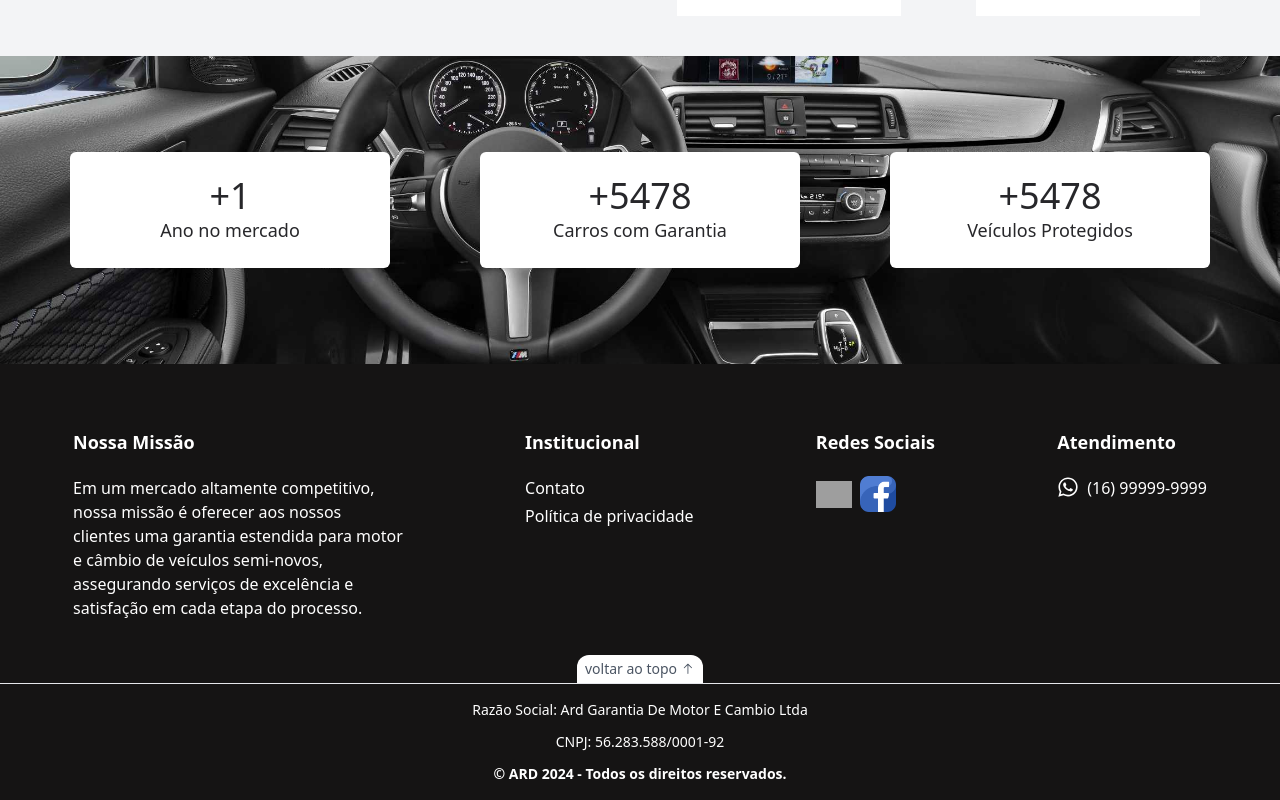
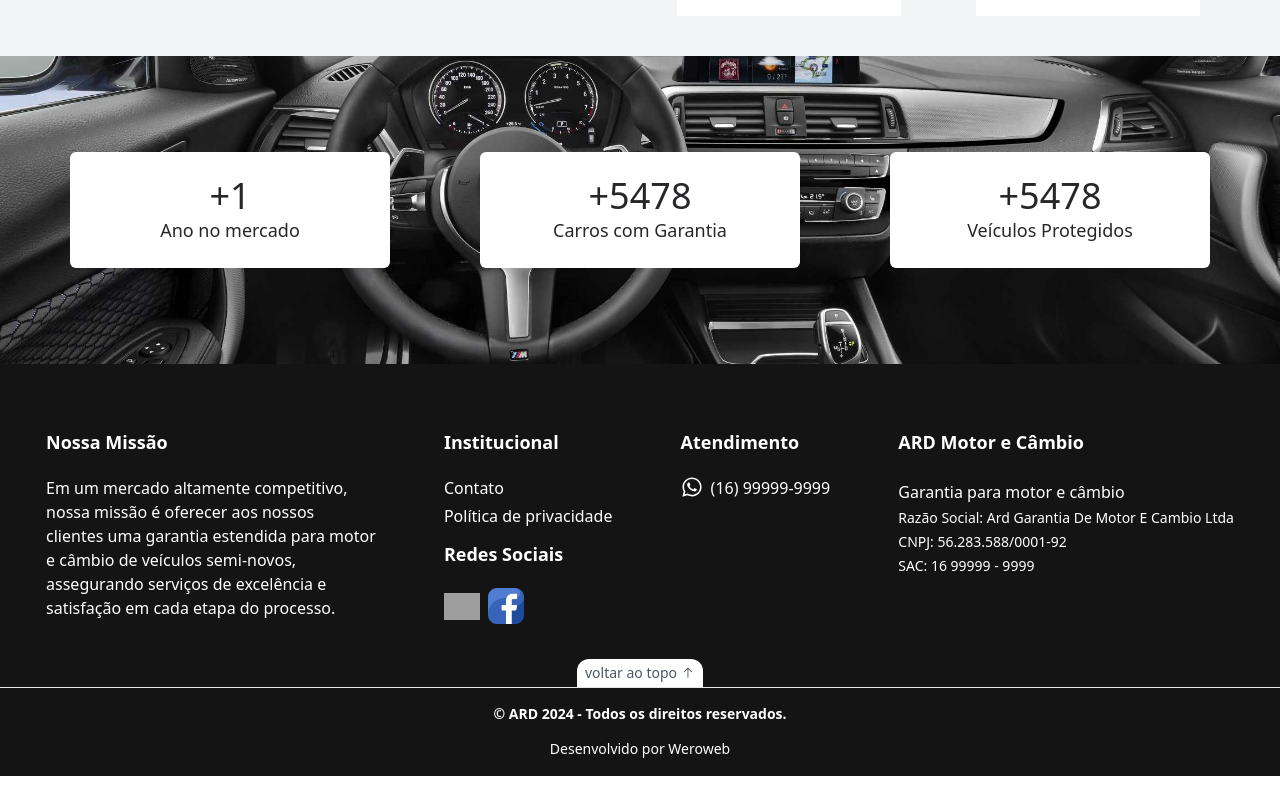
Before and after one commit to WenerRodrigo/ard, a React (Vite) app: page / in a window 1280 px wide. Shown: the part 1793-2593 px from the top of the page. After the commit the page ends 2569 px from the top, so only its background shows below. Built offline with nearby package versions, Linux system fonts and the light colour scheme; grey boxes are pictures that could not be loaded.

Commit message:
fix: ajustado footer

```diff
--- a/src/components/content-footer.tsx
+++ b/src/components/content-footer.tsx
@@ -39,8 +39,7 @@ const ContentFooter = () => {
           <a href="/privacy-policy" className="mb-1">
             Política de privacidade
           </a>
-        </div>
-        <div className="flex flex-col items-start">
+          <div className="flex flex-col items-start mt-2">
             <h2 className="h-12 text-lg font-semibold">Redes Sociais</h2>
             <div className="flex items-center gap-2">
               <a href="#">
@@ -49,6 +48,7 @@ const ContentFooter = () => {
               <a target="_blank" rel="noreferrer" href="#">
                 <img className="w-9" src={facebook} alt="Facebook" />
               </a>
+            </div>
           </div>
         </div>
 
@@ -76,6 +76,16 @@ const ContentFooter = () => {
             </a>
           </p> */}
         </div>
+
+        <div className="flex flex-col items-start gap-1">
+          <h2 className="h-12 text-lg font-semibold">ARD Motor e Câmbio</h2>
+          <p>Garantia para motor e câmbio</p>
+          <p className="text-sm text-white">
+            Razão Social: Ard Garantia De Motor E Cambio Ltda
+          </p>
+          <p className="text-sm text-white">CNPJ: 56.283.588/0001-92</p>
+          <p className="text-sm text-white">SAC: 16 99999 - 9999</p>
+        </div>
       </div>
       <div className="flex items-center justify-center absolute w-full bottom-0 border-b">
         <button
--- a/src/components/footer.tsx
+++ b/src/components/footer.tsx
@@ -5,10 +5,18 @@ const Footer = () => {
 
   return (
     <div className="flex items-center w-full justify-center gap-3 py-4 flex-col bg-primary">
-      <p className="text-sm text-white">Razão Social: Ard Garantia De Motor E Cambio Ltda</p>
-      <p className="text-sm text-white">CNPJ: 56.283.588/0001-92</p>
       <p className="text-center text-sm text-white font-semibold">
         {mensagemDireitosAutorais}
+      </p>
+      <p>
+        <a
+          href="https://www.werowebsolucoes.com.br/"
+          target="_blank"
+          rel="noreferrer"
+          className="text-sm text-white"
+        >
+          Desenvolvido por Weroweb
+        </a>
       </p>
     </div>
   );
```
Lines whose indentation alone changed are shown as unchanged.
